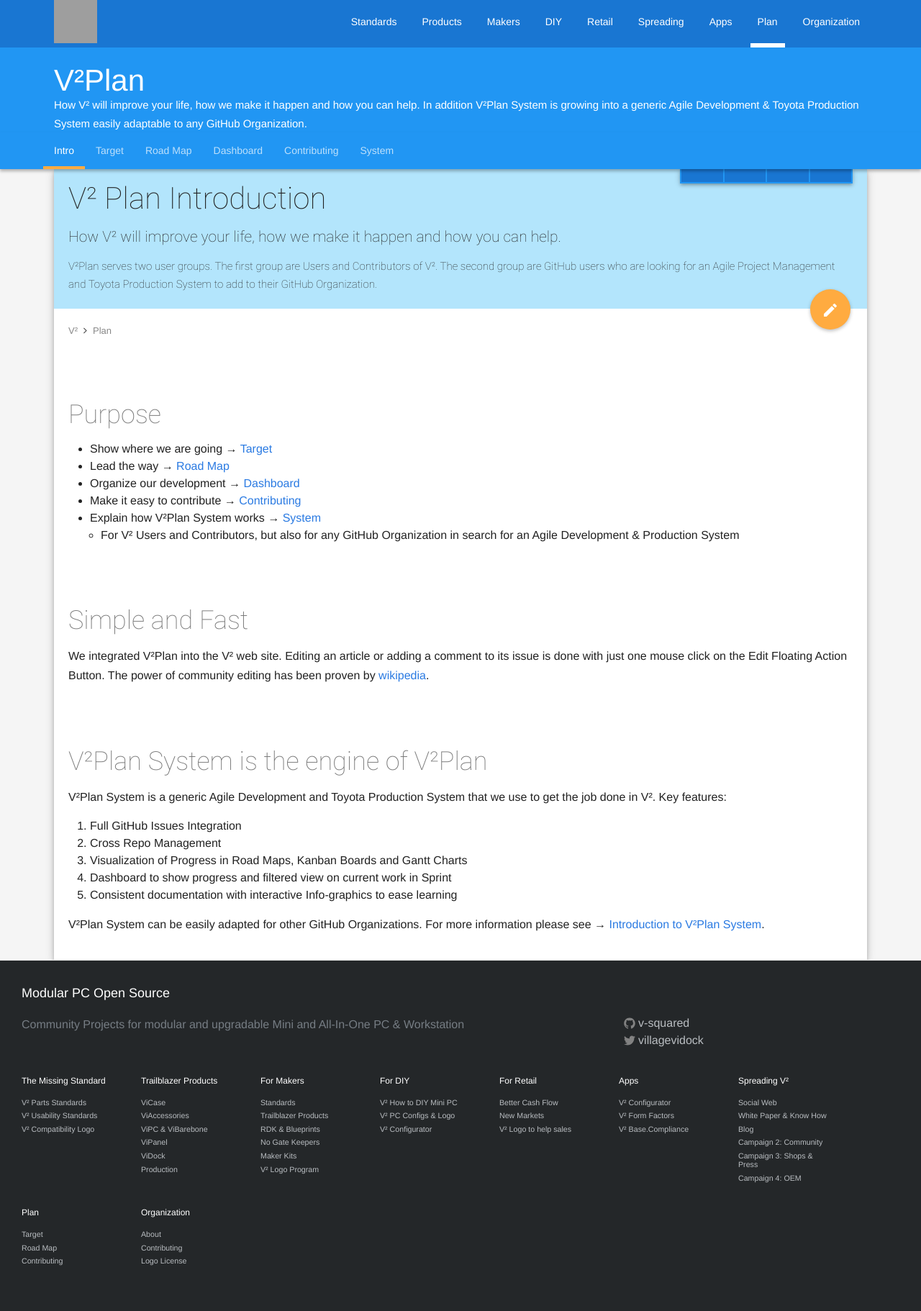
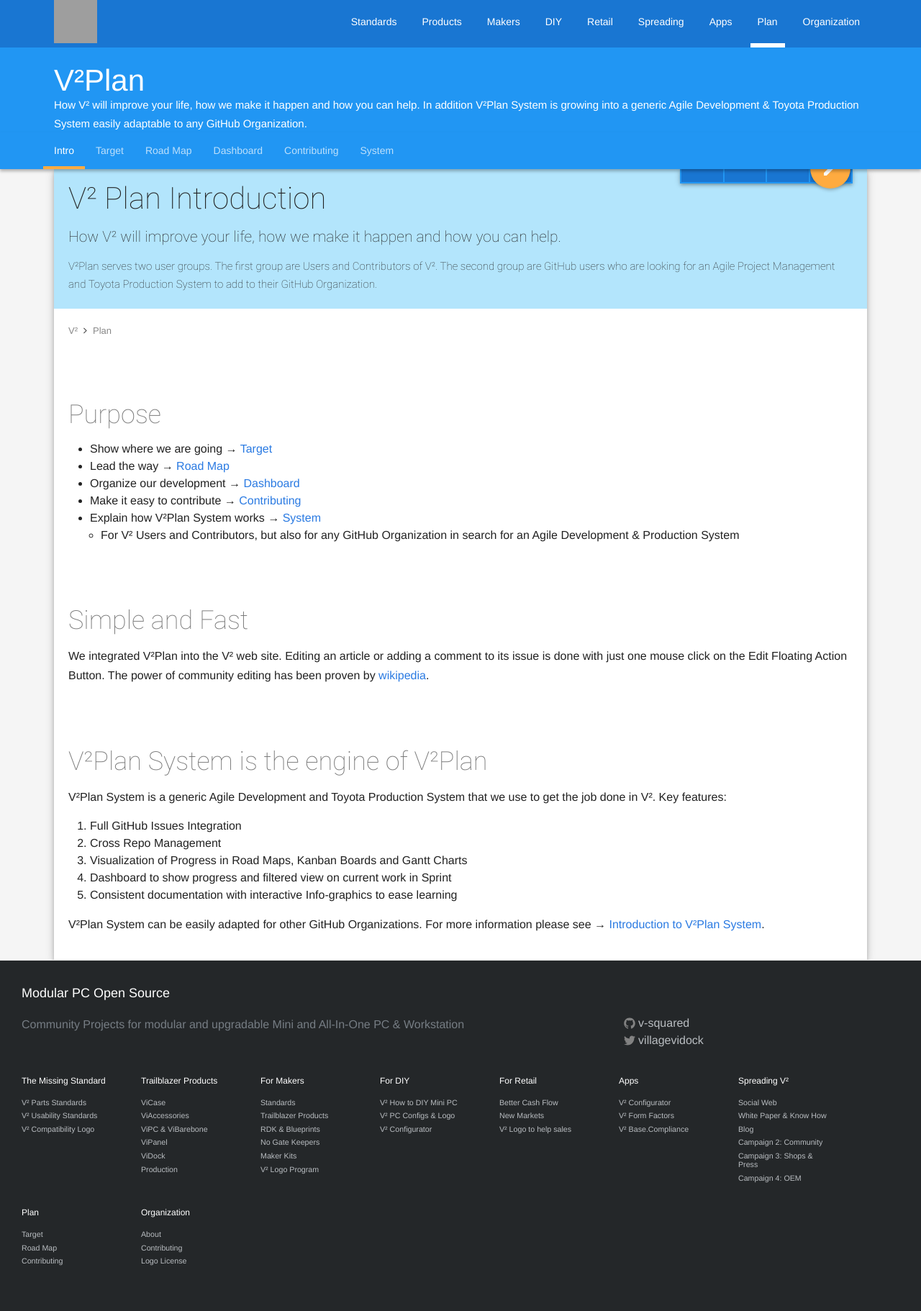
Before and after one commit to V-Squared/v2-Plan, a Jekyll site: the page built from index.md, in a window 1280 px wide. Shown: the whole page at 72% size. Built offline with Jekyll 4.4.1, drawn with Linux system fonts in a browser that asks for light colours; grey boxes are pictures that could not be loaded.

Commit message:
move F.A.B. location

```diff
--- a/_layouts/page.html
+++ b/_layouts/page.html
@@ -22,7 +22,7 @@ layout: default
         <img src="{{ page.visualURL }}" style="width:100%;">
         {% endif %}
 
-        <div style="padding:20px;">
+        <div class="article-jumbotron-container" style="padding:20px;">
 
           <h1 class="article-title">{{ page.title }}</h1>
 
@@ -32,8 +32,6 @@ layout: default
 
 
           {% if page.abstract %}<p>{{ page.abstract }}</p>{% endif %}
-
-          </div>
 
           <md-menu>
 
@@ -94,6 +92,8 @@ layout: default
             </md-menu-content>
 
           </md-menu>
+
+        </div>
 
       </div>
       <div layout="row" no-gap>
--- a/_sass/_layout.scss
+++ b/_sass/_layout.scss
@@ -434,12 +434,12 @@ md-content {
   background:#b3e5fc;
   position: relative;
 
+  .article-jumbotron-container {
+    position: relative;
+  }
+
   h1 {
     padding-bottom: 5px;
-  }
-
-  img {
-    border:1px solid #BBB;
   }
 
   p {
@@ -459,7 +459,7 @@ md-content {
 .edit-fab {
   position: absolute;
   right: 15px;
-  bottom: -35px;
+  top: -35px;
 }
 .article {
   background:#FFF;
```
Lines whose indentation alone changed are shown as unchanged.
